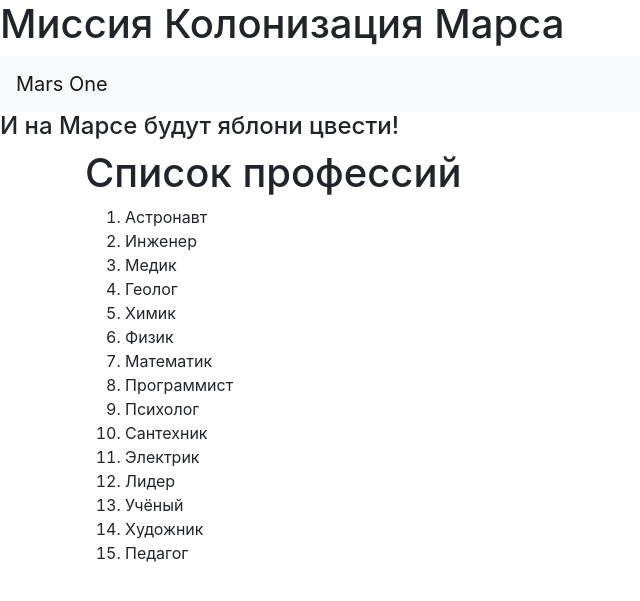
After one commit to D1rosa/MARS, a Flask app: page /list_prof in a window 1280 px wide. The commit adds this page. Shown: the top 601 px of the page, without its empty margins (0-640 px from the left). Run offline with Flask 3, Linux system fonts and the light colour scheme; some libraries are stand-ins or nearby versions.

Commit message:
Add files via upload

```diff
--- a/templates/base.html
+++ b/templates/base.html
@@ -15,11 +15,11 @@
     <nav class="navbar navbar-light bg-light">
         <a class="navbar-brand" href="#">Mars One</a>
     </nav>
-
+    <h4>И на Марсе будут яблони цвести!</h4>
 </header>
 <!-- Begin page content -->
 <main role="main" class="container">
-    <h4>И на Марсе будут яблони цвести!</h4>
+
     {% block content %}{% endblock %}
 </main>
 </body>
--- /dev/null
+++ b/templates/list_prof.html
@@ -0,0 +1,13 @@
+{% extends "base.html" %}
+
+{% block content %}
+ <h1>Список профессий</h1>
+ {% set user_list = ['Астронавт', 'Инженер', 'Медик', 'Геолог', 'Химик', 'Физик', 'Математик', 'Программист',
+'Психолог', 'Сантехник', 'Электрик', 'Лидер', 'Учёный', 'Художник', 'Педагог'] %}
+ <ol>
+     {% for user in user_list %}
+     <li>{{ user }}
+     </li>
+     {% endfor %}
+ </ol>
+{% endblock %}
--- a/templates/training.html
+++ b/templates/training.html
@@ -2,11 +2,11 @@
 
 {% block content %}
  {% if 'инженер' in prof or 'строитель' in prof %}
-        <div>Инженерные тренажеры</div>
+        <h4 align="centre">Инженерные тренажеры</h4>
         <img src="../static/img/schema.png"
            alt="здесь должна была быть картинка, но не нашлась">
  {% else %}
-       <div>Научные симуляторы</div>
+        <h4 align="centre">Научные симуляторы</h4>
         <img src="../static/img/sci.png"
            alt="здесь должна была быть картинка, но не нашлась">
  {% endif %}
--- a/web.py
+++ b/web.py
@@ -1,5 +1,5 @@
 from flask import Flask, url_for, request, render_template, json, redirect
-from login import LoginForm
+# from login import LoginForm
 app = Flask(__name__)
 app.config['SECRET_KEY'] = 'yandexlyceum_secret_key'
 
@@ -15,5 +15,10 @@ def training(prof):
     return render_template('training.html', prof=prof)
 
 
+@app.route('/list_prof')
+def list_prof():
+    return render_template('list_prof.html',)
+
+
 if __name__ == '__main__':
     app.run(port=8080, host='127.0.0.1')
```
